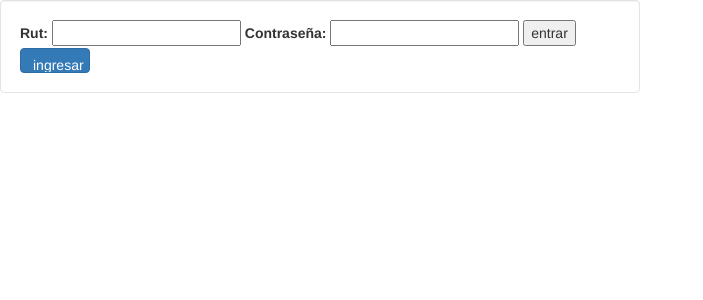
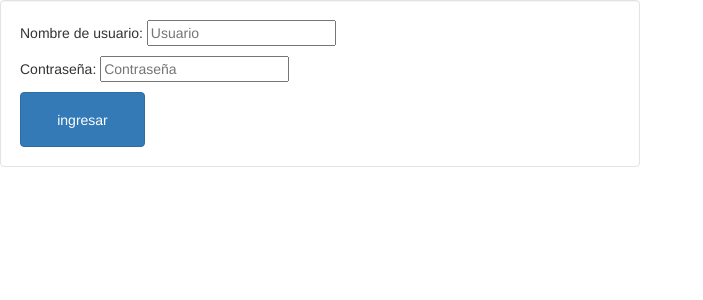
Before and after one commit to jaimemor/RepositorioArduino, a PHP site: page /a/RepositorioArduino/index.php in a window 1280 px wide. Shown: the top 300 px of the page, without its empty margins (0-703 px from the left). Run offline with PHP 8.4, Linux system fonts and the light colour scheme; some libraries are stand-ins or nearby versions.

Commit message:
en edicion de diseño

```diff
--- a/RepositorioArduino/index.php
+++ b/RepositorioArduino/index.php
@@ -10,12 +10,11 @@
 	<div class="col-md-6 well" style="background: #fff ;">
 
 	<form action="validar.php" method="Get">
-		<label for="">Rut:</label>
-		<input type="text" name="rut">
-		<label for="">Contraseña:</label>
-		<input type="text" name="pass">
-		<input type="submit" value="entrar">
-		<input type="submit" onclick=" location.href='' " value="ingresar" name="boton" class="btn btn-primary" style='width:70px; height:25px'/>
+
+ <p>Nombre de usuario: <input type="Usuario" name="rut" placeholder="Usuario" maxlength="9"></p>
+  <p>Contraseña: <input type="password" name="pass" placeholder="Contraseña"  ></p>
+
+		<input type="submit" onclick=" location.href='' " value="ingresar" name="boton" class="btn btn-primary" style='width:125px; height:55px'/>
 	</form>
 
 </div>
--- a/RepositorioArduino/validar.php
+++ b/RepositorioArduino/validar.php
@@ -12,7 +12,7 @@
    if (!empty($resultado)) {
    	session_start();
 	$_SESSION['login'] = $resultado[0]['rut'];
-	header("Location:panel.php");
+	header("Location:inicio.php");
 
 
    }else{
```
Also changed, not shown: RepositorioArduino/inicio.php (+30 -0 lines).
